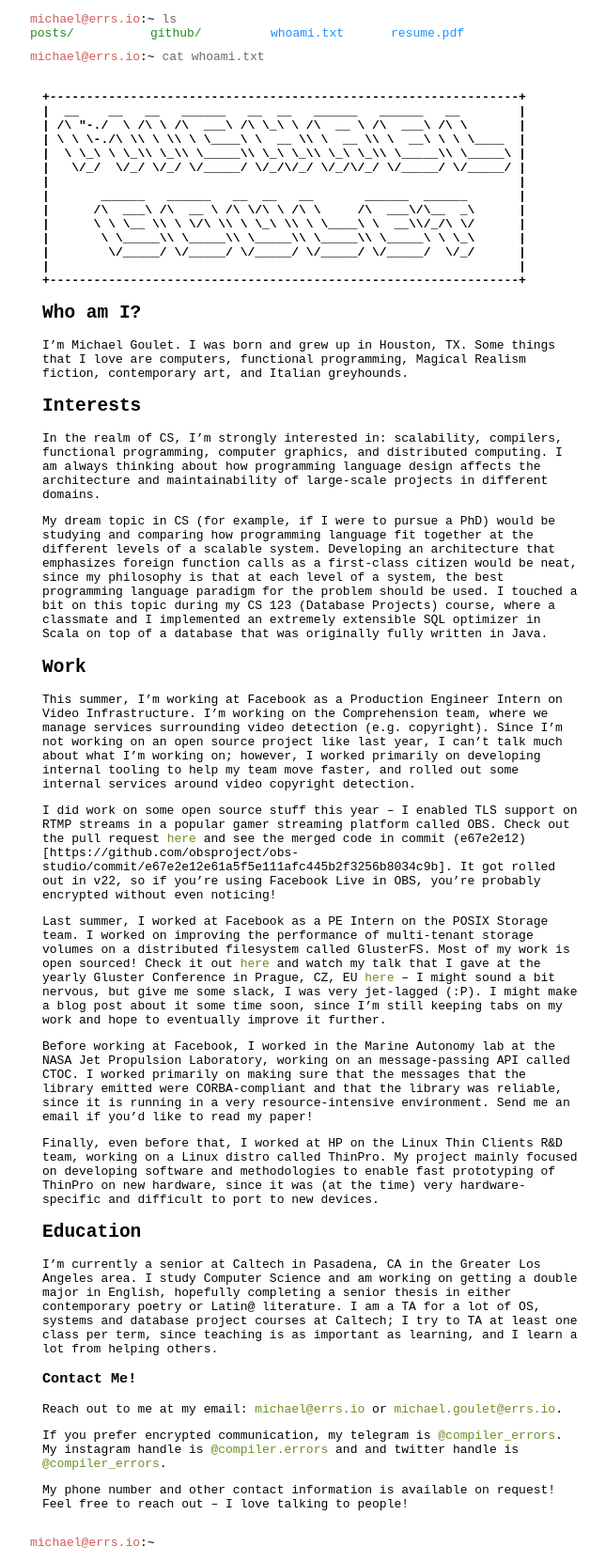
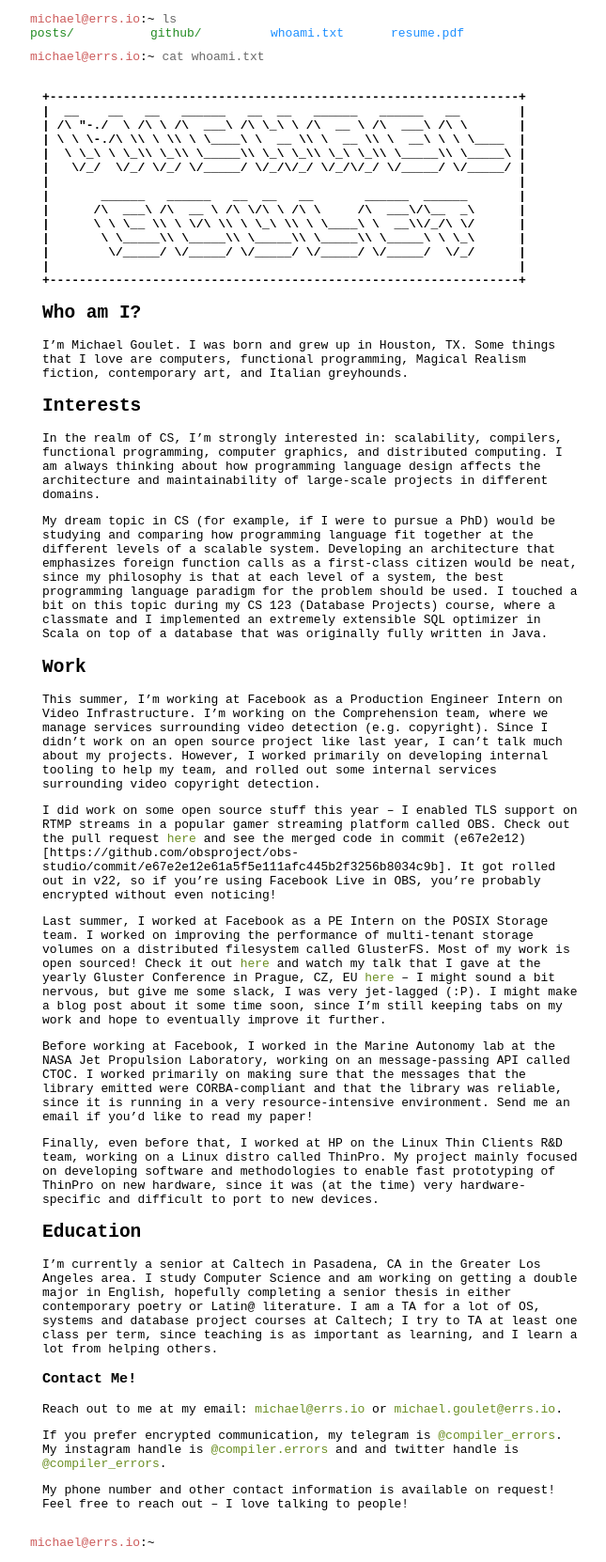
Before and after one commit to compiler-errors/compiler-errors.github.io, a Jekyll site: the page built from index.md, in a window 1280 px wide. Shown: the whole page at 94% size, without its empty margins (308-953 px from the left). Built offline with Jekyll 4.4.1, drawn with Linux system fonts in a browser that asks for light colours.

Commit message:
Tense issues

```diff
--- a/index.md
+++ b/index.md
@@ -32,7 +32,7 @@ My dream topic in CS (for example, if I were to pursue a PhD) would be studying
 
 ## Work
 
-This summer, I'm working at Facebook as a Production Engineer Intern on Video Infrastructure. I'm working on the Comprehension team, where we manage services surrounding video detection (e.g. copyright). Since I'm not working on an open source project like last year, I can't talk much about what I'm working on; however, I worked primarily on developing internal tooling to help my team move faster, and rolled out some internal services around video copyright detection.
+This summer, I'm working at Facebook as a Production Engineer Intern on Video Infrastructure. I'm working on the Comprehension team, where we manage services surrounding video detection (e.g. copyright). Since I didn't work on an open source project like last year, I can't talk much about my projects. However, I worked primarily on developing internal tooling to help my team, and rolled out some internal services surrounding video copyright detection.
 
 I did work on some open source stuff this year -- I enabled TLS support on RTMP streams in a popular gamer streaming platform called OBS. Check out the pull request [here](https://github.com/obsproject/obs-studio/pull/1360) and see the merged code in commit (e67e2e12)[https://github.com/obsproject/obs-studio/commit/e67e2e12e61a5f5e111afc445b2f3256b8034c9b]. It got rolled out in v22, so if you're using Facebook Live in OBS, you're probably encrypted without even noticing!
 
```
